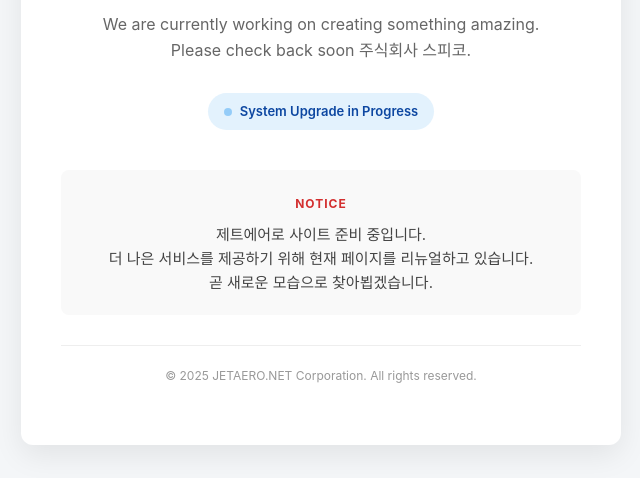
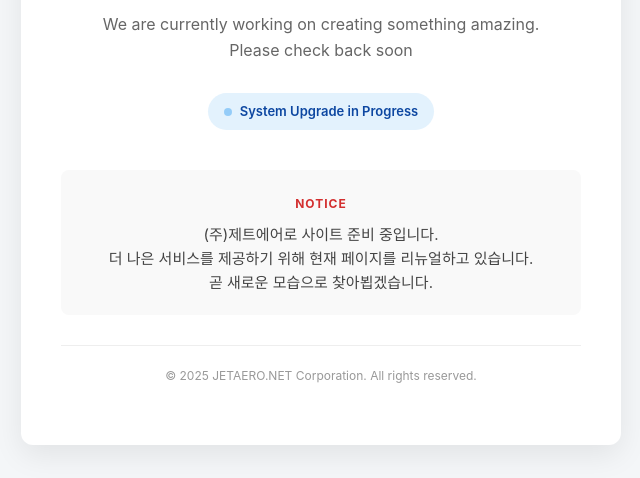
Before and after one commit to kjangzzang/jetaero, a plain HTML site: page index.html in a window 1280 px wide. Shown: the part 322-800 px from the top of the page, without its empty margins (319-959 px from the left). Drawn offline with Linux system fonts and the light colour scheme.

Commit message:
Fix HTML encoding issues in index.html

```diff
--- a/index.html
+++ b/index.html
@@ -150,7 +150,6 @@
         <p class="en-text">
             We are currently working on creating something amazing.<br>
             Please check back soon
-         주식회사 스피코.
         </p>
 
         <div class="status-badge">System Upgrade in Progress</div>
@@ -158,7 +157,7 @@
         <div class="notice-section">
             <span class="notice-label">Notice</span>
             <p class="kr-text">
-                제트에어로 사이트 준비 중입니다.<br>
+                (주)제트에어로 사이트 준비 중입니다.<br>
                 더 나은 서비스를 제공하기 위해 현재 페이지를 리뉴얼하고 있습니다.<br>
                 곧 새로운 모습으로 찾아뵙겠습니다.
             </p>
```
